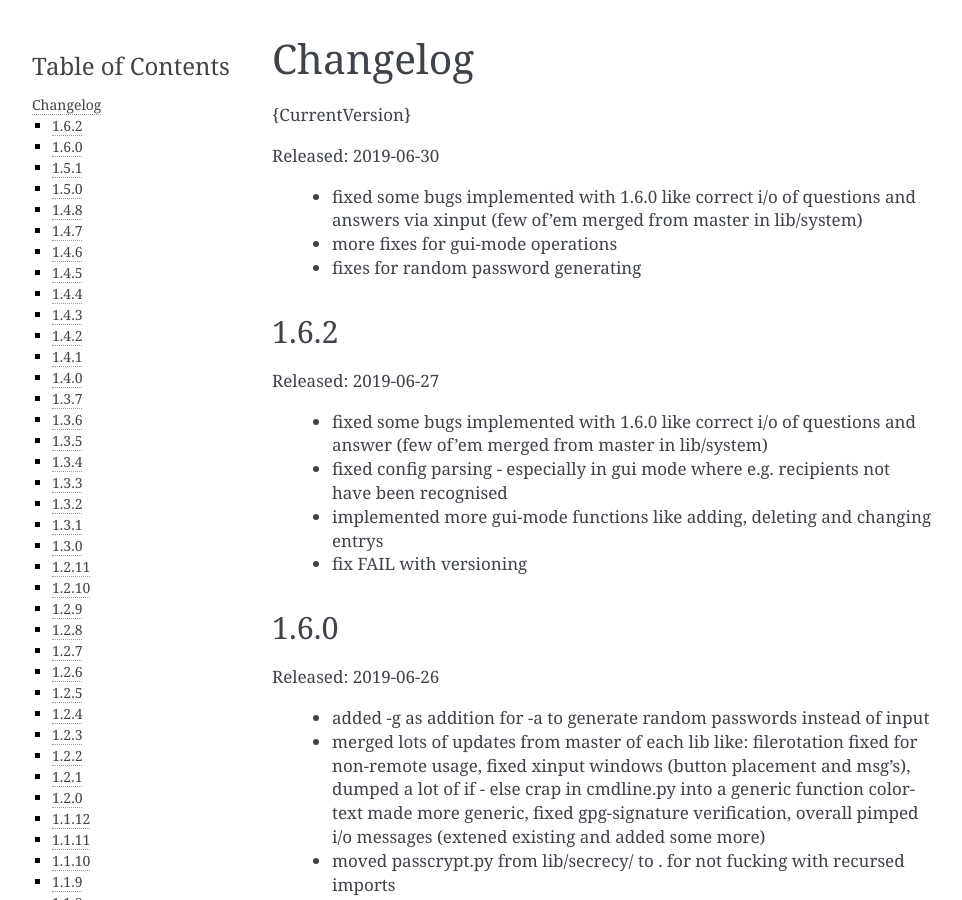
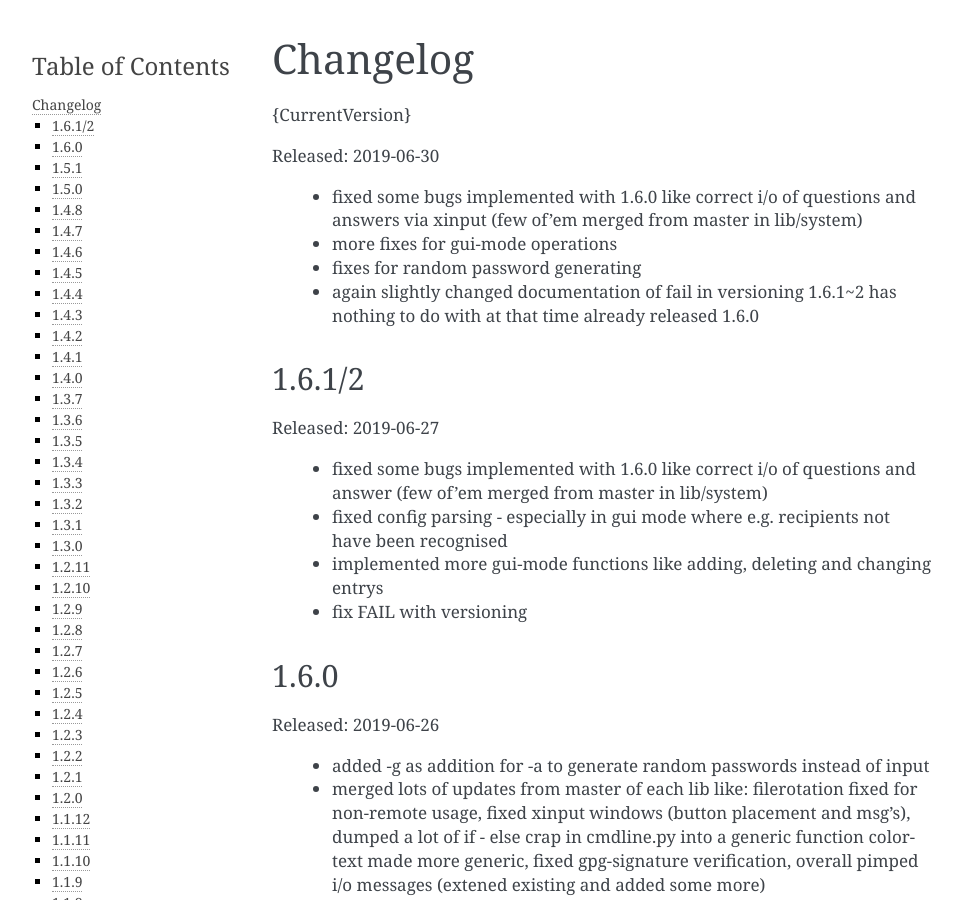
Before and after one commit to d0n/pwclip, a Sphinx documentation site: the page built from docs/changelog.rst, in a window 1280 px wide and 900 px high. Shown: the whole window, without its empty margins (148-1110 px from the left). Built offline with Sphinx 7.4.7, drawn with Linux system fonts in a browser that asks for light colours.

Commit message:
modified = ['docs/changelog.rst']

```diff
--- a/docs/changelog.rst
+++ b/docs/changelog.rst
@@ -13,9 +13,12 @@ Released: 2019-06-30
 
   * fixes for random password generating
 
+  * again slightly changed documentation of fail in versioning 1.6.1~2 has
+    nothing to do with at that time already released 1.6.0
 
-1.6.2
------
+
+1.6.1/2
+-------
 
 Released: 2019-06-27
 
```
